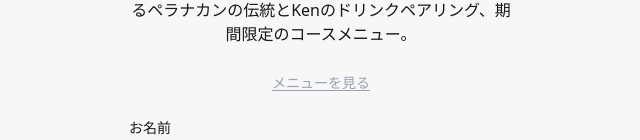
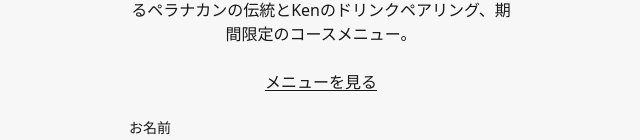
Before and after one commit to screensavers-club/hako-show-website, a Next.js app: page /dining-rsvp in a window 1280 px wide. Shown: the part 194-334 px from the top of the page, without its empty margins (319-959 px from the left). Built offline with nearby package versions, Linux system fonts and the light colour scheme; a web font is replaced by a local one.

Commit message:
feat: add drink selection fields to reservation form

```diff
--- a/app/dining-rsvp/MenuPopover.tsx
+++ b/app/dining-rsvp/MenuPopover.tsx
@@ -21,7 +21,7 @@ export default function MenuPopover() {
       <button
         type="button"
         onClick={() => setOpen(true)}
-        className="text-sm text-gray-400 underline underline-offset-2 hover:text-gray-600 cursor-pointer transition-colors"
+        className="text-base underline underline-offset-2 hover:text-gray-600 cursor-pointer transition-colors"
       >
         メニューを見る
       </button>
```
